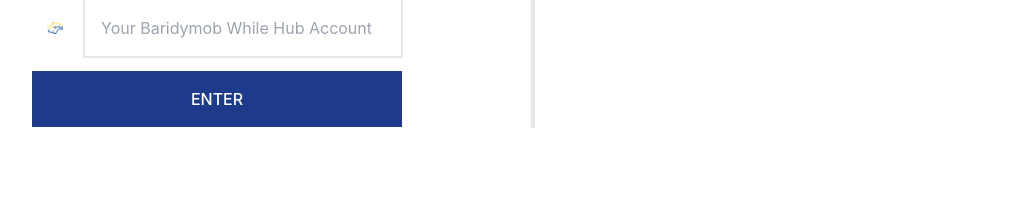
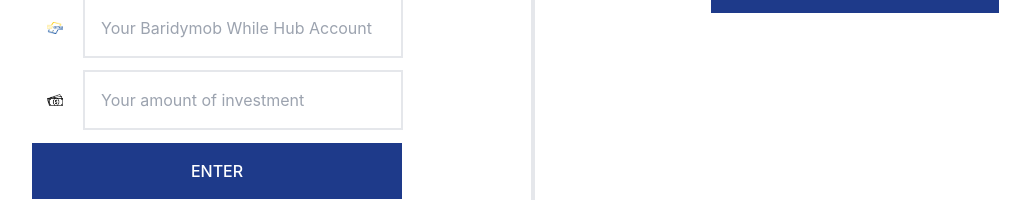
Before and after one commit to yacine37th/whale_hub, a React (Vite) app: page /register in a window 1280 px wide. Shown: the part 886-1087 px from the top of the page, without its empty margins (125-1155 px from the left). Before the commit the page ends 1046 px from the top, so only its background shows below. Built offline with nearby package versions, Linux system fonts and the light colour scheme; no server answers.

Commit message:
register updated (invested amount added )

```diff
--- a/src/auth/Register.jsx
+++ b/src/auth/Register.jsx
@@ -12,6 +12,7 @@
 import facebook from "./img/facebook.png";
 import telegram from "./img/telegram.png";
 import phnoe from "./img/phone.png";
+import money from "./img/money.png";
 
 // 0_1_1694457176539.png
 
@@ -30,6 +31,7 @@
   const [password, setpassword] = useState("");
   const [Baridymob, setBaridymob] = useState("");
   const [usdt, setusdt] = useState("");
+  const [amountInvest, setamountInvest] = useState(0);
   const [loading, setloading] = useState(false);
   const register = async (
     au,
@@ -63,6 +65,7 @@
             console.log(user.uid);
             try {
               setDoc(doc(db, "users", user.uid), {
+                userIsAccepted: false,
                 userFullName: fullName,
                 userName: username,
                 userPhoneNumber: phone,
@@ -79,7 +82,7 @@
                 userPendingWithdrawal: 0.0,
                 userWithdrawalTotal: 0.0,
                 userActiveDeposit: 0.0,
-                userInvested: 0.0,
+                userInvested: amountInvest,
               });
               //      const docRef =  addDoc( user.uid, collection(db, "users"), {
               //   email : email,
@@ -358,6 +361,28 @@
               <p className="text-red-700 text-xs flex items-start"></p>
             </div>
 
+            <div className="flex justify-center items-center mb-3">
+              <div className=" p-4 mr-1 h-full        max-[600px]:p-0">
+                <img src={money} alt="" className="w-4" />
+              </div>
+              {/*  */}
+              <input
+                className={`
+                w-80 p-4 text-black  border-2 border-gray outline-none  max-[600px]:w-72
+      `}
+                type="number"
+                name="Baridymob"
+                id="Baridymob"
+                placeholder="Your amount of investment"
+                onChange={(e) => {
+                  setamountInvest(e.target.value);
+                }}
+              />
+              <p className="text-red-700 text-xs flex items-start"></p>
+            </div>
+
+
+
             <button
               onClick={() => {
                 register(
```
Also changed, not shown: src/home/Home.jsx (+6 -49 lines), src/auth/img/money.png (added).
